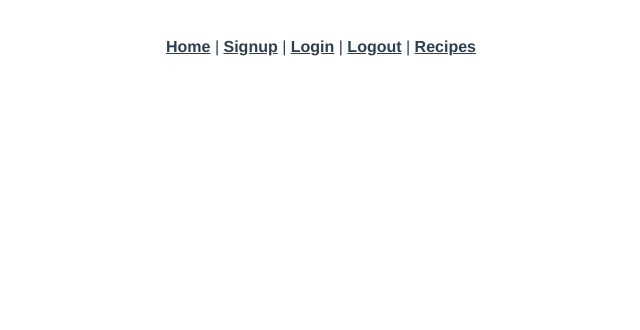
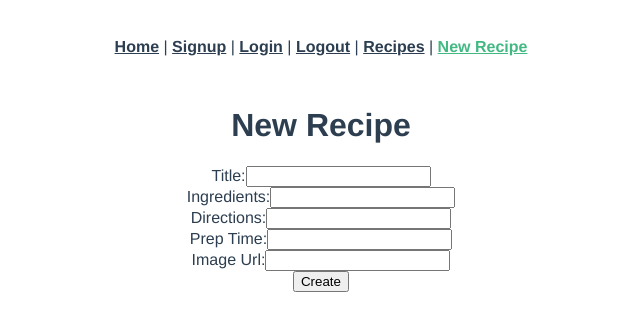
Before and after one commit to def-end-icecream/cookbook_vue_app, a Vue app: page /recipes/new in a window 1280 px wide. Shown: the top 330 px of the page, without its empty margins (319-959 px from the left). Built offline with nearby package versions, Linux system fonts and the light colour scheme.

Commit message:
adds restful recipes new page

```diff
--- a/src/App.vue
+++ b/src/App.vue
@@ -5,7 +5,8 @@
       <router-link to="/signup">Signup</router-link> |
       <router-link to="/login">Login</router-link> |
       <router-link to="/logout">Logout</router-link> |
-      <router-link to="/recipes">Recipes</router-link>
+      <router-link to="/recipes">Recipes</router-link> |
+      <router-link to="/recipes/new">New Recipe</router-link>
     </div>
     <router-view />
   </div>
--- a/src/router/index.js
+++ b/src/router/index.js
@@ -6,6 +6,7 @@
 import Login from "../views/Login.vue";
 import Logout from "../views/Logout.vue";
 import RecipesIndex from "../views/RecipesIndex.vue";
+import RecipesNew from "../views/RecipesNew.vue";
 
 Vue.use(VueRouter)
 
@@ -39,6 +40,11 @@
     path: "/recipes",
     name: "recipes-index",
     component: RecipesIndex
+  },
+  {
+    path: "/recipes/new",
+    name: "recipes-new",
+    component: RecipesNew
   }
 ]
 
--- /dev/null
+++ b/src/views/RecipesNew.vue
@@ -0,0 +1,70 @@
+<template>
+  <div class="recipes-new">
+    <form v-on:submit.prevent="createRecipe()">
+      <h1>New Recipe</h1>
+      <ul>
+        <li class="text-danger" v-for="error in errors" v-bind:key="error">
+          {{ error }}
+        </li>
+      </ul>
+      <div class="form-group">
+        <label>Title:</label>
+        <input type="text" class="form-control" v-model="title" />
+      </div>
+      <div class="form-group">
+        <label>Ingredients:</label>
+        <input type="text" class="form-control" v-model="ingredients" />
+      </div>
+      <div class="form-group">
+        <label>Directions:</label>
+        <input type="text" class="form-control" v-model="directions" />
+      </div>
+      <div class="form-group">
+        <label>Prep Time:</label>
+        <input type="text" class="form-control" v-model="prepTime" />
+      </div>
+      <div class="form-group">
+        <label>Image Url:</label>
+        <input type="text" class="form-control" v-model="imageUrl" />
+      </div>
+      <input type="submit" class="btn btn-primary" value="Create" />
+    </form>
+  </div>
+</template>
+
+<script>
+import axios from "axios";
+
+export default {
+  data: function() {
+    return {
+      title: "",
+      ingredients: "",
+      directions: "",
+      prepTime: "",
+      imageUrl: "",
+      errors: [],
+    };
+  },
+  methods: {
+    createRecipe: function() {
+      var params = {
+        title: this.title,
+        ingredients: this.ingredients,
+        directions: this.directions,
+        prep_time: this.prepTime,
+        image_url: this.imageUrl,
+      };
+      axios
+        .post("/api/recipes", params)
+        .then((response) => {
+          console.log(response.data);
+          this.$router.push("/recipes");
+        })
+        .catch((error) => {
+          this.errors = error.response.data.errors;
+        });
+    },
+  },
+};
+</script>
```
